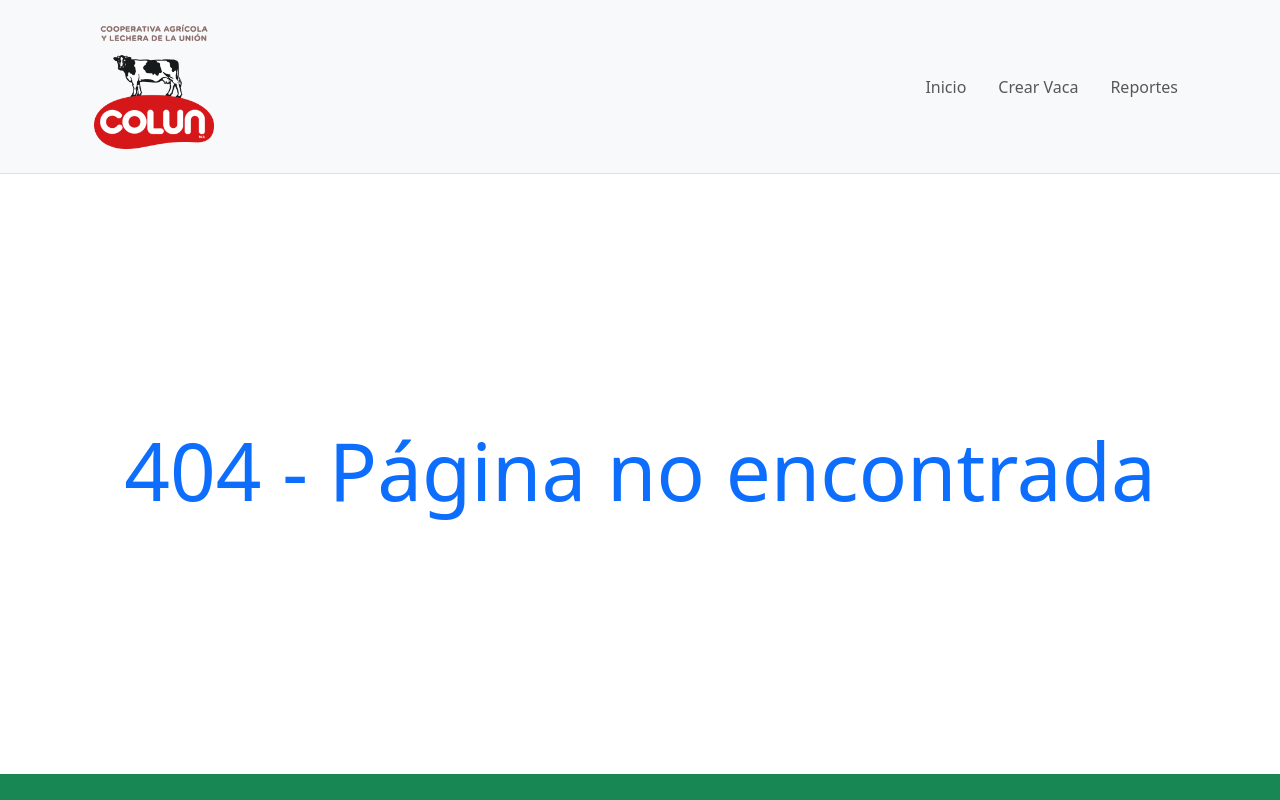
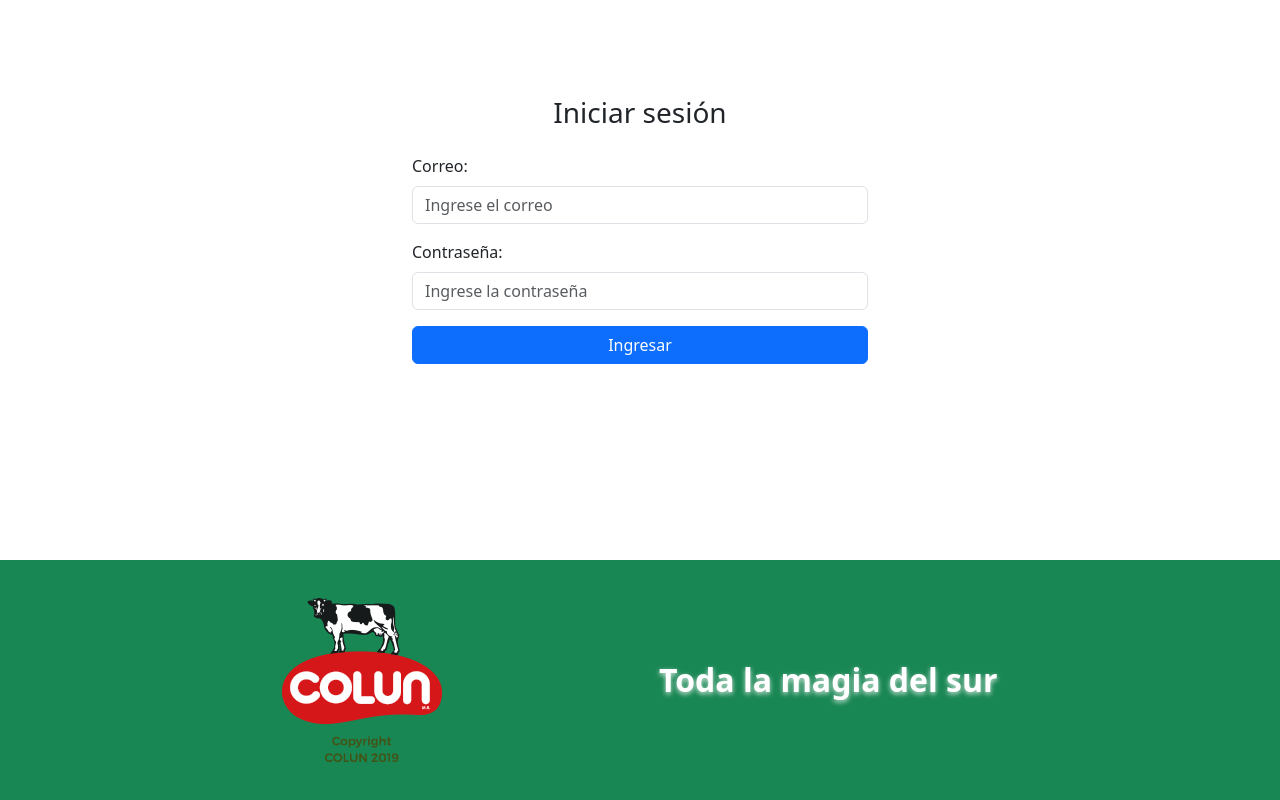
Before and after one commit to oscar-abud/gestion-bovina-frontend, a React (Vite) app: page /login in a window 1280 px wide. Before the commit this address had no page. Shown: the top 800 px of the page. Built offline with nearby package versions, Linux system fonts and the light colour scheme.

Commit message:
feat: implement authentication with login and protected routes

```diff
--- a/package.json
+++ b/package.json
@@ -18,7 +18,7 @@
     "react-bootstrap": "^2.10.10",
     "react-chartjs-2": "^5.3.0",
     "react-dom": "^19.1.1",
-    "react-router-dom": "^7.9.4",
+    "react-router-dom": "^7.9.6",
     "router-dom": "^3.0.3",
     "xlsx": "^0.18.5"
   },
--- a/src/App.jsx
+++ b/src/App.jsx
@@ -1,19 +1,48 @@
-import { useState } from "react";
 import { BrowserRouter as Router, Routes, Route } from "react-router-dom";
 import Home from "./pages/Home";
 import VacaForm from "./pages/VacaForm";
-import NotFound from "./pages/NotFound";
 import Reportes from "./pages/Reportes";
+import ProtectedRoute from "./components/ProtectedRoute.jsx";
+import Login from "./pages/Login.jsx";
 
 function App() {
   return (
     <Router>
       <Routes>
-        <Route path="/" element={<Home />} />
-        <Route path="/crear" element={<VacaForm />} />
-        <Route path="/vacas/:id/editar" element={<VacaForm />} />
-        <Route path="/reportes" element={<Reportes />} />
-        <Route path="*" element={<NotFound />} />
+        <Route path="/login" element={<Login />} />
+        <Route
+          path="/inicio"
+          element={
+            <ProtectedRoute>
+              <Home />
+            </ProtectedRoute>
+          }
+        />
+        <Route
+          path="/crear"
+          element={
+            <ProtectedRoute>
+              <VacaForm />
+            </ProtectedRoute>
+          }
+        />
+        <Route
+          path="/vacas/:id/editar"
+          element={
+            <ProtectedRoute>
+              <VacaForm />
+            </ProtectedRoute>
+          }
+        />
+        <Route
+          path="/reportes"
+          element={
+            <ProtectedRoute>
+              <Reportes />
+            </ProtectedRoute>
+          }
+        />
+        <Route path="*" element={<Login />} />
       </Routes>
     </Router>
   );
--- a/src/components/Navbar.jsx
+++ b/src/components/Navbar.jsx
@@ -6,12 +6,13 @@ import Button from "react-bootstrap/Button";
 const NavLinks = ({ onNavigate }) => {
   const { pathname } = useLocation();
   const links = [
-    { to: "/", label: "Inicio" },
+    { to: "/inicio", label: "Inicio" },
     { to: "/crear", label: "Crear Vaca" },
     { to: "/reportes", label: "Reportes" },
+    { to: "/login", label: "Cerrar sesión" },
   ];
   const isActive = (to) =>
-    to === "/" ? pathname === "/" : pathname.startsWith(to);
+    to === "/inicio" ? pathname === "/inicio" : pathname.startsWith(to);
 
   return (
     <ul className="navbar-nav ms-lg-auto gap-3">
--- /dev/null
+++ b/src/components/ProtectedRoute.jsx
@@ -0,0 +1,14 @@
+import { Navigate } from "react-router-dom";
+
+function ProtectedRoute({ children }) {
+  const token = localStorage.getItem("token");
+
+  // Si no hay token, redirigimos al login
+  if (!token) {
+    return <Navigate to="/login" replace />;
+  }
+
+  return children;
+}
+
+export default ProtectedRoute;
--- a/src/components/vacas/Cows.jsx
+++ b/src/components/vacas/Cows.jsx
@@ -67,8 +67,12 @@ function Cows() {
     if (!confirmDelete) return;
 
     try {
+      const token = localStorage.getItem("token");
       const res = await fetch(`http://localhost:3000/vacas/${id}`, {
         method: "DELETE",
+        headers: {
+          Authorization: `Bearer ${token}`,
+        },
       });
 
       if (!res.ok) {
@@ -89,6 +93,7 @@ function Cows() {
       try {
         setLoadingCow(true);
         setError(null);
+        const token = localStorage.getItem("token");
 
         let url = filterData.cowState
           ? "http://localhost:3000/vacas"
@@ -108,7 +113,11 @@ function Cows() {
           url += `?${queryString}`;
         }
 
-        const res = await fetch(url);
+        const res = await fetch(url, {
+          headers: {
+            Authorization: `Bearer ${token}`,
+          },
+        });
 
         if (!res.ok) {
           const msg = await res.text();
--- a/src/components/vacas/RegisterEditCow.jsx
+++ b/src/components/vacas/RegisterEditCow.jsx
@@ -59,8 +59,13 @@ export default function RegisterCow({ cowId }) {
       try {
         setLoadingInitial(true);
         setSubmitError(null);
+        const token = localStorage.getItem("token");
 
-        const res = await fetch(`http://localhost:3000/vacas/${cowId}`);
+        const res = await fetch(`http://localhost:3000/vacas/${cowId}`, {
+          headers: {
+            Authorization: `Bearer ${token}`,
+          },
+        });
 
         if (!res.ok) {
           const msg = await res.text();
@@ -131,11 +136,12 @@ export default function RegisterCow({ cowId }) {
         : "http://localhost:3000/vacas";
 
       const method = isEditMode ? "PUT" : "POST";
-
+      const token = localStorage.getItem("token");
       const res = await fetch(url, {
         method,
         headers: {
           "Content-Type": "application/json",
+          Authorization: `Bearer ${token}`,
         },
         body: JSON.stringify(payload),
       });
--- /dev/null
+++ b/src/pages/Login.jsx
@@ -0,0 +1,96 @@
+import { useState } from "react";
+import { useNavigate } from "react-router-dom";
+import Footer from "../components/Footer";
+
+function Login() {
+  const [email, setEmail] = useState("");
+  const [password, setPassword] = useState("");
+  const [error, setError] = useState(null);
+  const navigate = useNavigate();
+
+  const handleLogin = async (e) => {
+    e.preventDefault();
+
+    setError(null);
+
+    try {
+      const res = await fetch("http://localhost:3000/login", {
+        method: "POST",
+        headers: {
+          "Content-Type": "application/json",
+        },
+        body: JSON.stringify({
+          email,
+          password,
+        }),
+      });
+
+      if (!res.ok) {
+        let msg = "Error al iniciar sesión";
+        try {
+          const data = await res.json();
+          msg = data.message || msg;
+        } catch {}
+        setError(msg);
+        return;
+      }
+
+      const data = await res.json();
+      const token = data.token;
+
+      // Guardamos token en localStorage
+      localStorage.setItem("token", token);
+      localStorage.setItem("isAuthenticated", "true");
+
+      // Navegar al inicio protegido
+      navigate("/inicio");
+    } catch (err) {
+      console.error("Error en login:", err);
+      setError("Error de conexión con el servidor");
+    }
+  };
+
+  return (
+    <div id="container-login" className="container-xll">
+      <div className="container mt-5" style={{ maxWidth: "480px" }}>
+        <h3 className="text-center mb-4 mt-5">Iniciar sesión</h3>
+
+        {error && (
+          <div className="alert alert-danger" role="alert">
+            {error}
+          </div>
+        )}
+
+        <form onSubmit={handleLogin}>
+          <div className="mb-3">
+            <label className="form-label">Correo: </label>
+            <input
+              type="email"
+              className="form-control"
+              value={email}
+              onChange={(e) => setEmail(e.target.value)}
+              placeholder="Ingrese el correo"
+            />
+          </div>
+          <div className="mb-3">
+            <label className="form-label">Contraseña: </label>
+            <input
+              type="password"
+              className="form-control"
+              value={password}
+              onChange={(e) => setPassword(e.target.value)}
+              placeholder="Ingrese la contraseña"
+            />
+          </div>
+          <button type="submit" className="btn btn-primary w-100">
+            Ingresar
+          </button>
+        </form>
+      </div>
+
+      <Footer />
+    </div>
+  );
+}
+
+export default Login;
--- a/src/pages/NotFound.jsx
+++ /dev/null
@@ -1,23 +0,0 @@
-import React from "react";
-import "./pages.css";
-import Header from "../components/Header";
-import Footer from "../components/Footer";
-
-function NotFound() {
-  return (
-    <div id="container" className="container-xll">
-      <Header />
-      <main
-        className="container-sm text-center d-grid align-items-center"
-        style={{ height: "75vh" }}
-      >
-        <h1 className="text-primary display-1">
-          <strong>404 - Página no encontrada</strong>
-        </h1>
-      </main>
-      <Footer />
-    </div>
-  );
-}
-
-export default NotFound;
--- a/src/pages/pages.css
+++ b/src/pages/pages.css
@@ -3,3 +3,9 @@
   grid-template-rows: auto 1fr auto;
   min-height: 100dvh;
 }
+
+#container-login {
+  display: grid;
+  grid-template-rows: 1fr auto;
+  min-height: 100dvh;
+}
```
Also changed, not shown: 1 other file (tests, documents, lock files or other folders).
